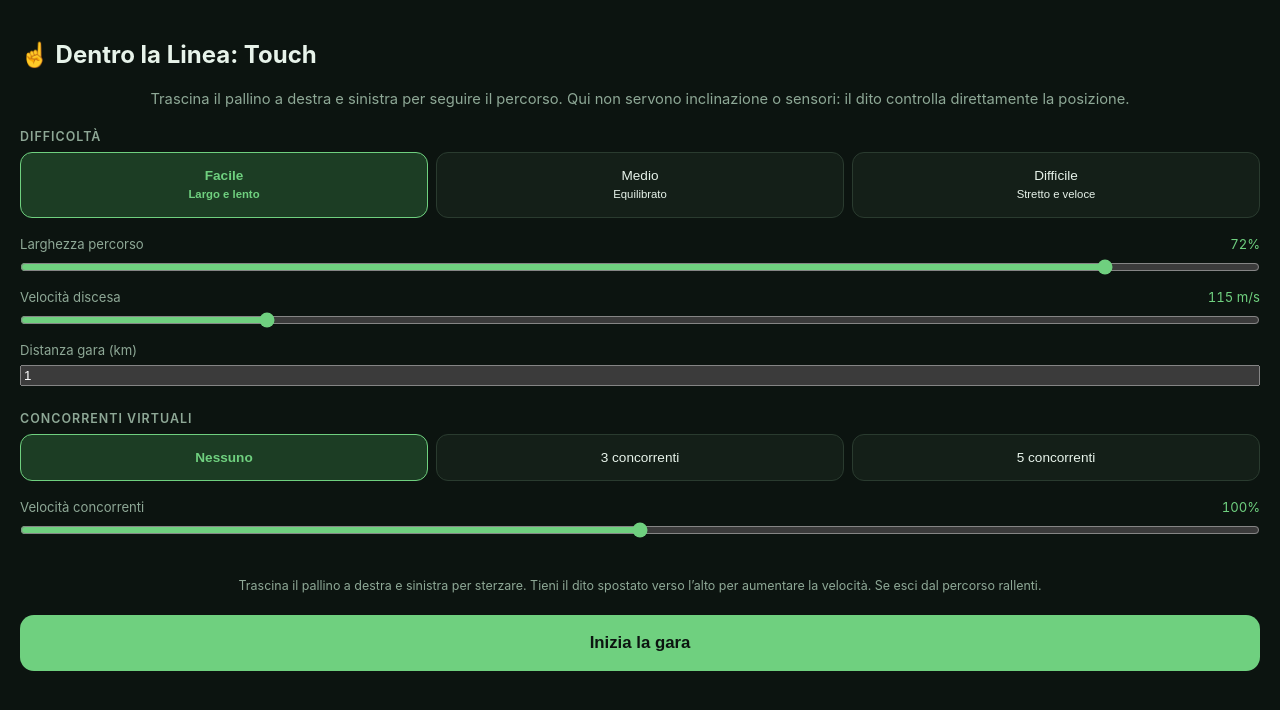
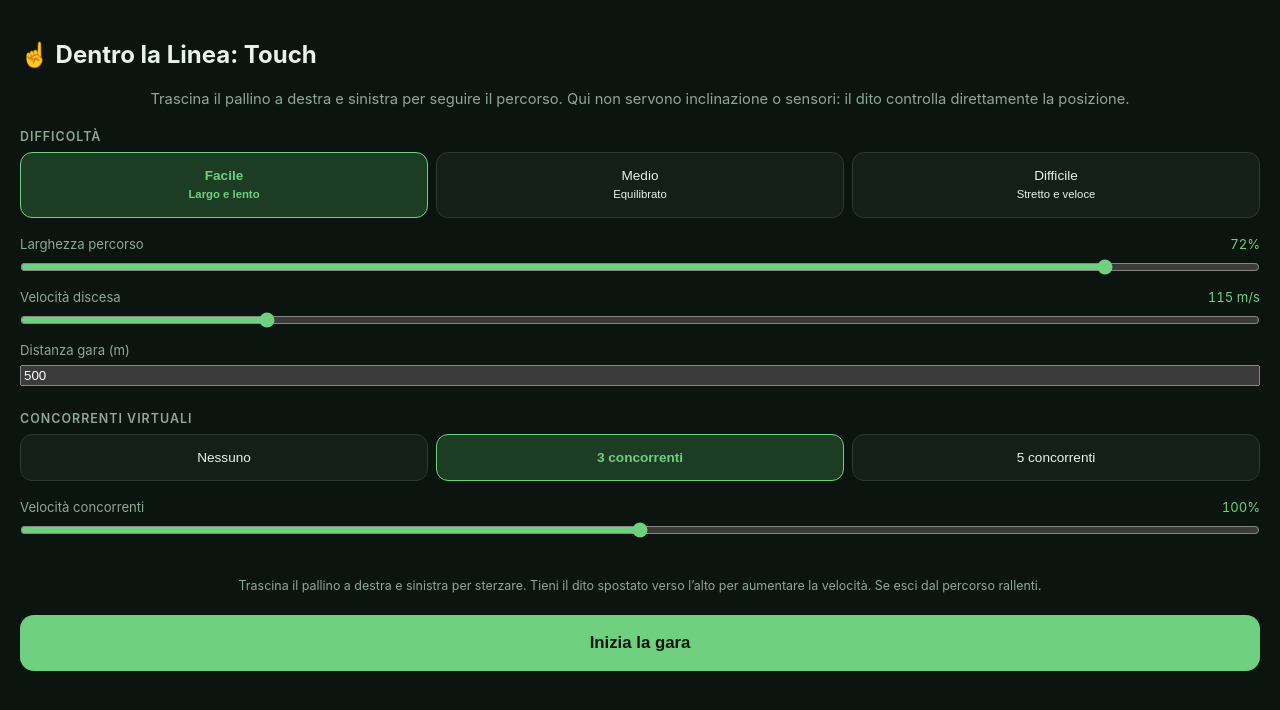
Before and after one commit to iacoposk8/iacoposk8.github.io, a Jekyll site: the page silent-games/path.html, which Jekyll copies as it is, in a window 1280 px wide. Shown: the top 710 px of the page. Built offline with Jekyll 4.4.1, drawn with Linux system fonts in a browser that asks for light colours.

Commit message:
Use metres and default path races to 500m with three opponents

```diff
--- a/silent-games/path.html
+++ b/silent-games/path.html
@@ -445,14 +445,14 @@ body.blackout-mode .btn-blackout-toggle {
       <input id="path-touch-width" type="range" min="28" max="78" value="72">
       <label for="path-touch-speed">Velocità discesa <output id="path-touch-speed-value">115 m/s</output></label>
       <input id="path-touch-speed" type="range" min="70" max="300" value="115">
-      <label for="path-touch-distance">Distanza gara (km)</label>
-      <input id="path-touch-distance" type="number" min="0.1" max="100" step="0.1" value="1" required>
+      <label for="path-touch-distance">Distanza gara (m)</label>
+      <input id="path-touch-distance" type="number" min="1" max="100000" step="1" value="500" required>
     </div>
     <div class="option-group">
       <h2>Concorrenti virtuali</h2>
       <div class="options" data-group="pathOpponents">
-        <button type="button" data-value="0" class="opt selected">Nessuno</button>
-        <button type="button" data-value="3" class="opt">3 concorrenti</button>
+        <button type="button" data-value="0" class="opt">Nessuno</button>
+        <button type="button" data-value="3" class="opt selected">3 concorrenti</button>
         <button type="button" data-value="5" class="opt">5 concorrenti</button>
       </div>
     </div>
@@ -482,8 +482,8 @@ body.blackout-mode .btn-blackout-toggle {
       <input id="path-width" type="range" min="28" max="78" value="72">
       <label for="path-speed">Velocità discesa <output id="path-speed-value">115 m/s</output></label>
       <input id="path-speed" type="range" min="70" max="300" value="115">
-      <label for="path-distance">Distanza gara (km)</label>
-      <input id="path-distance" type="number" min="0.1" max="100" step="0.1" value="1" required>
+      <label for="path-distance">Distanza gara (m)</label>
+      <input id="path-distance" type="number" min="1" max="100000" step="1" value="500" required>
     </div>
     <p class="hint">📱 Inclina a sinistra o destra. Su computer usa ← → o A/D. Puoi giocare a occhi chiusi: dentro le linee c’è silenzio, fuori senti da quale lato correggere.</p>
     <button type="button" id="btn-path-start" class="primary">Segui il percorso</button>
@@ -3281,7 +3281,7 @@ body.blackout-mode .btn-blackout-toggle {
       ? (placement === 1 ? 'Hai vinto la gara! 🏁' : 'Arrivato ' + placement + 'º su ' + (pathOpponents.length + 1) + ' 🏁')
       : 'Traguardo raggiunto! 🏁';
     winTimeEl.textContent = 'Tempo: ' + formatTime(path.elapsed * 1000);
-    winBestEl.textContent = 'Distanza: ' + (pathTargetDistance / (1000 * PATH_UNITS_PER_METRE)).toLocaleString('it-IT') + ' km';
+    winBestEl.textContent = 'Distanza: ' + (pathTargetDistance / PATH_UNITS_PER_METRE).toLocaleString('it-IT') + ' m';
     showScreen('screen-win');
   }
   btnPathStart.addEventListener('click', () => { AudioFX.ensure(); beginTilt().then(() => startPathRun('tilt')); });
```
Also changed, not shown: other parts of silent-games/path.html (+3 -3 lines).
